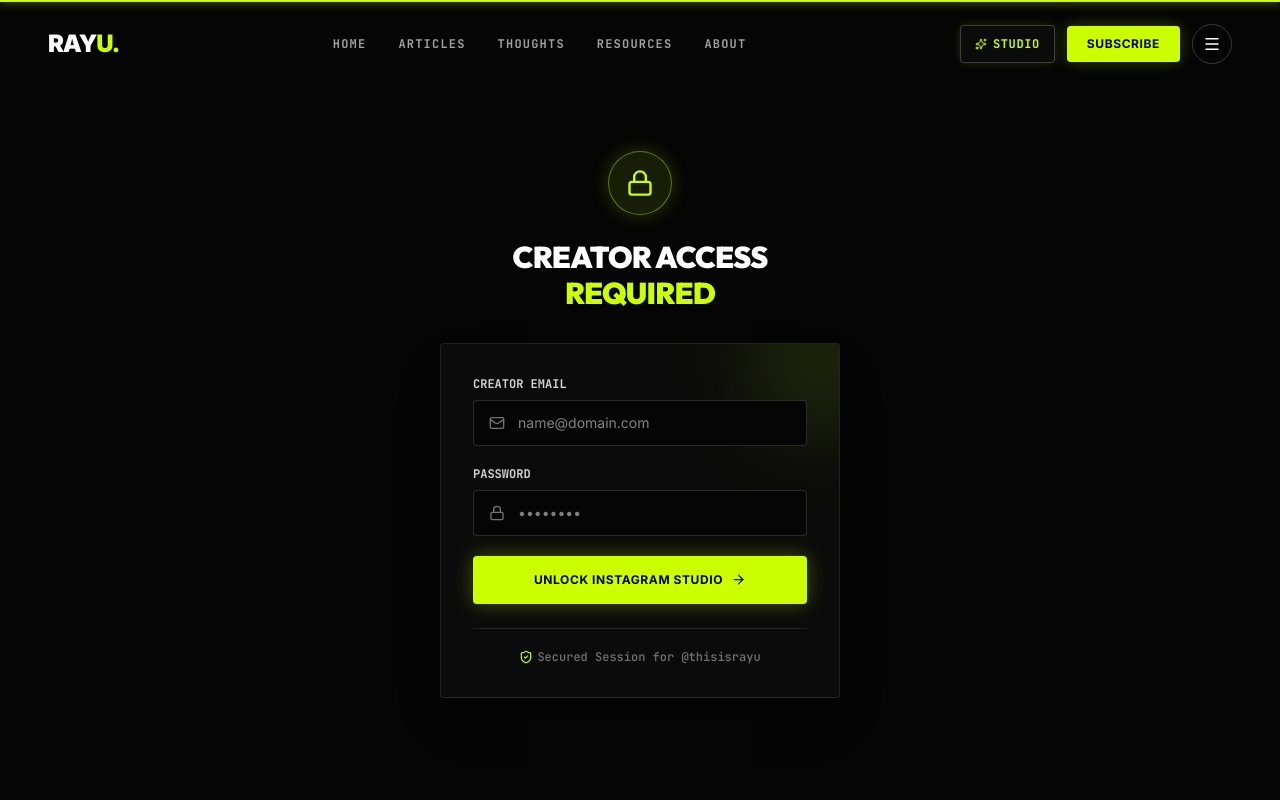
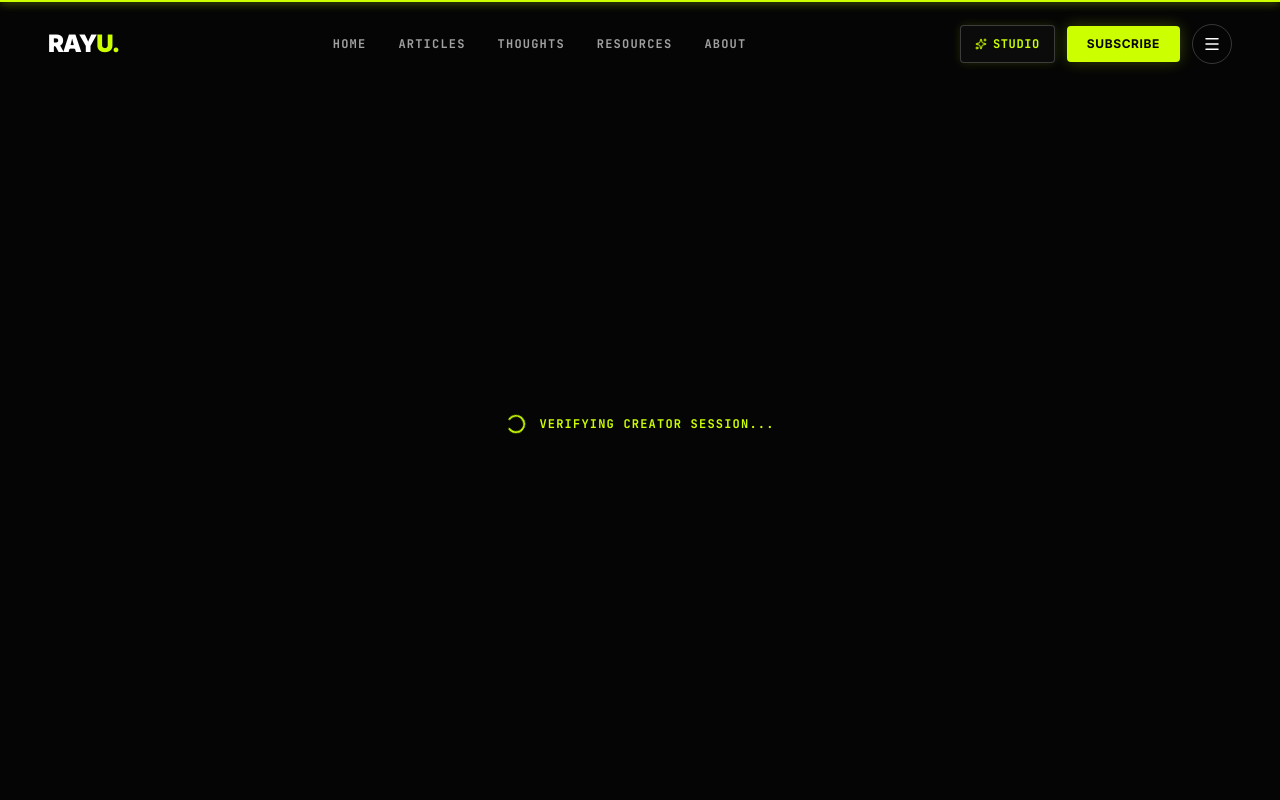
Before and after one commit to ashwinrayu/RAYU, a Next.js app: page /admin/studio in a window 1280 px wide. Shown: the top 800 px of the page. Built offline with nearby package versions, Linux system fonts and the light colour scheme.

Commit message:
fix: session persistence on refresh — AuthContext now uses isLoading state to prevent premature logout on page reload; studio waits for localStorage check before rendering auth gate

```diff
--- a/src/app/admin/studio/page.tsx
+++ b/src/app/admin/studio/page.tsx
@@ -10,14 +10,14 @@
 import { ARTICLES_DATA } from '@/data/articles';
 import { THOUGHTS_DATA } from '@/data/thoughts';
 import { RESOURCES_DATA } from '@/data/resources';
-import { Sparkles, LogOut, CheckCircle2, Lock, Mail, ArrowRight, ShieldCheck, Newspaper, MessageSquare, Wrench, Radio, PlusCircle, Layers } from 'lucide-react';
+import { Sparkles, LogOut, CheckCircle2, Lock, Mail, ArrowRight, ShieldCheck, Newspaper, MessageSquare, Wrench, Radio, PlusCircle, Layers, Loader2 } from 'lucide-react';
 import { INSTAGRAM_HANDLE } from '@/data/instagram';
 import { PostContent } from '@/types/postContent';
 
 type ContentSourceType = 'CUSTOM' | 'NEWS' | 'ARTICLES' | 'THOUGHTS' | 'RESOURCES';
 
 export default function AdminStudioPage() {
-  const { isLoggedIn, user, login, logout } = useAuth();
+  const { isLoggedIn, user, isLoading, login, logout } = useAuth();
   const [isUnlocked, setIsUnlocked] = useState(false);
   const [activeSource, setActiveSource] = useState<ContentSourceType>('NEWS');
   const [customStories, setCustomStories] = useState<OmniNewsItem[]>([]);
@@ -29,7 +29,8 @@
   const [password, setPassword] = useState('');
 
   useEffect(() => {
-    if (isLoggedIn) {
+    const stored = typeof window !== 'undefined' ? localStorage.getItem('rayu_creator_session') : null;
+    if (isLoggedIn || stored) {
       setIsUnlocked(true);
     }
   }, [isLoggedIn]);
@@ -130,6 +131,17 @@
   }, [activeSource, customStories, articleItems, thoughtItems, resourceItems]);
 
   // Protected Access Gate if not logged in & not unlocked
+  if (isLoading) {
+    return (
+      <div className="bg-[#050505] text-white pt-36 pb-24 min-h-screen flex items-center justify-center font-mono">
+        <div className="flex items-center gap-3 text-[#CCFF00]">
+          <Loader2 size={22} className="animate-spin" />
+          <span className="text-xs uppercase tracking-widest font-bold">VERIFYING CREATOR SESSION...</span>
+        </div>
+      </div>
+    );
+  }
+
   if (!isLoggedIn && !isUnlocked) {
     return (
       <div className="bg-[#050505] text-white pt-36 pb-24 min-h-screen flex items-center justify-center">
--- a/src/context/AuthContext.tsx
+++ b/src/context/AuthContext.tsx
@@ -11,6 +11,7 @@
 interface AuthContextType {
   isLoggedIn: boolean;
   user: User | null;
+  isLoading: boolean;
   login: (email: string, pass: string) => boolean;
   logout: () => void;
 }
@@ -18,12 +19,14 @@
 const AuthContext = createContext<AuthContextType>({
   isLoggedIn: false,
   user: null,
+  isLoading: true,
   login: () => false,
   logout: () => {},
 });
 
 export const AuthProvider: React.FC<{ children: React.ReactNode }> = ({ children }) => {
   const [user, setUser] = useState<User | null>(null);
+  const [isLoading, setIsLoading] = useState(true);
 
   useEffect(() => {
     const stored = localStorage.getItem('rayu_creator_session');
@@ -34,6 +37,7 @@
         localStorage.removeItem('rayu_creator_session');
       }
     }
+    setIsLoading(false);
   }, []);
 
   const login = (email: string, pass: string): boolean => {
@@ -54,7 +58,7 @@
   };
 
   return (
-    <AuthContext.Provider value={{ isLoggedIn: !!user, user, login, logout }}>
+    <AuthContext.Provider value={{ isLoggedIn: !!user, user, isLoading, login, logout }}>
       {children}
     </AuthContext.Provider>
   );
```
